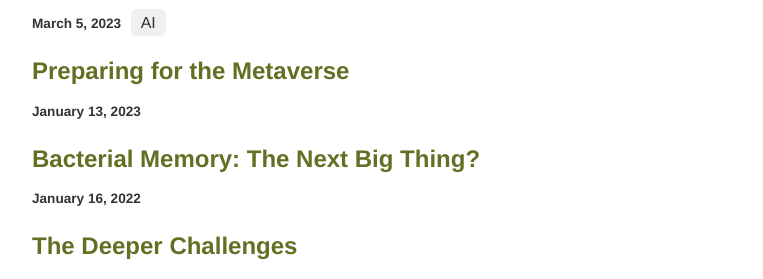
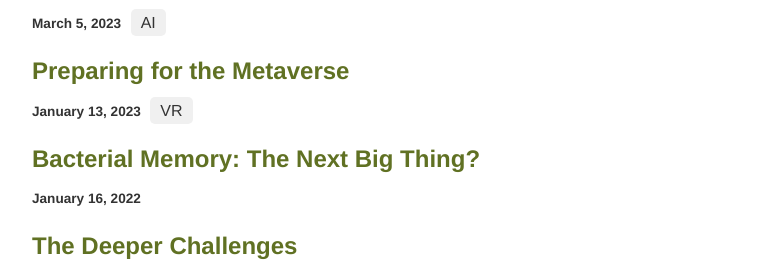
Before and after one commit to sashasyedin/twelfthlane.net, a Jekyll site: the page built from blog.html, in a window 1280 px wide. Shown: the part 351-630 px from the top of the page, without its empty margins (258-1021 px from the left). Built offline with Jekyll 4.4.1, drawn with Linux system fonts in a browser that asks for light colours.

```diff
--- a/_posts/2023-01-13-preparing-for-the-metaverse.md
+++ b/_posts/2023-01-13-preparing-for-the-metaverse.md
@@ -2,6 +2,9 @@
 title: Preparing for the Metaverse
 layout: post
 subtitle: Metaverse
+tags:
+  - VR
+  - AR
 ---
 Perhaps the biggest buzzword in global tech, business and finance, the Metaverse has recently garnered considerable worldwide attention from everyone. But what is the Metaverse exactly and what does it mean for our future society?
 
```
